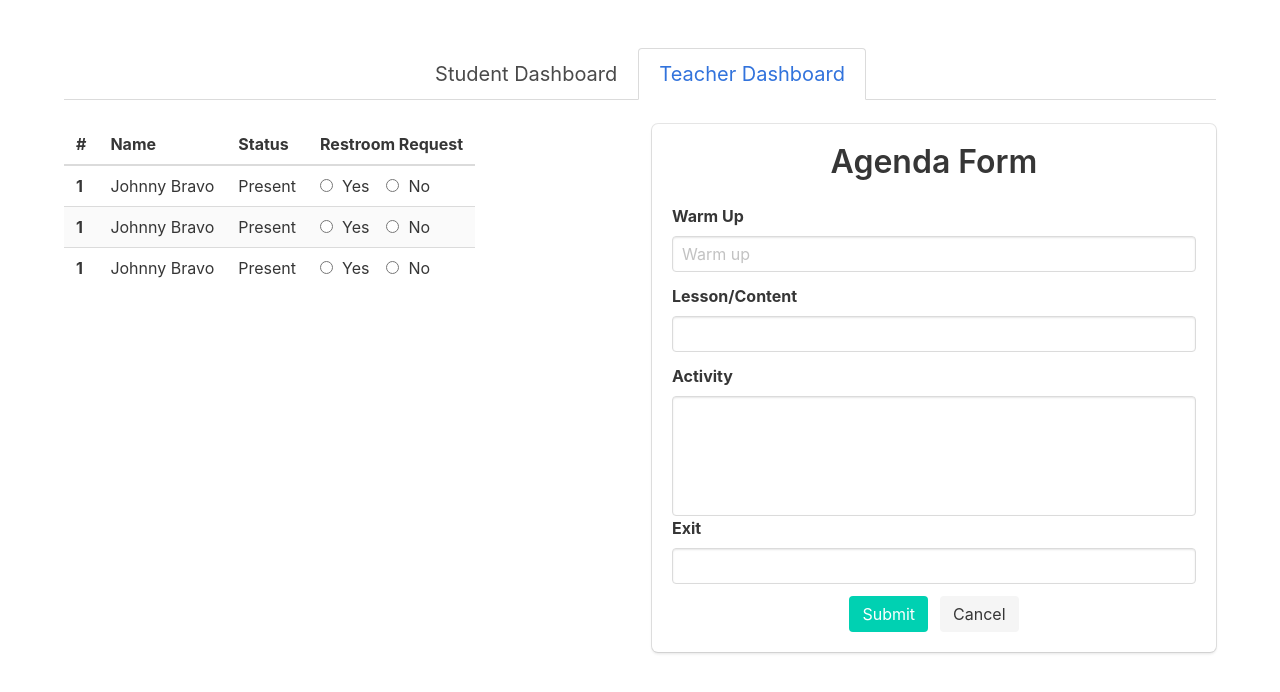
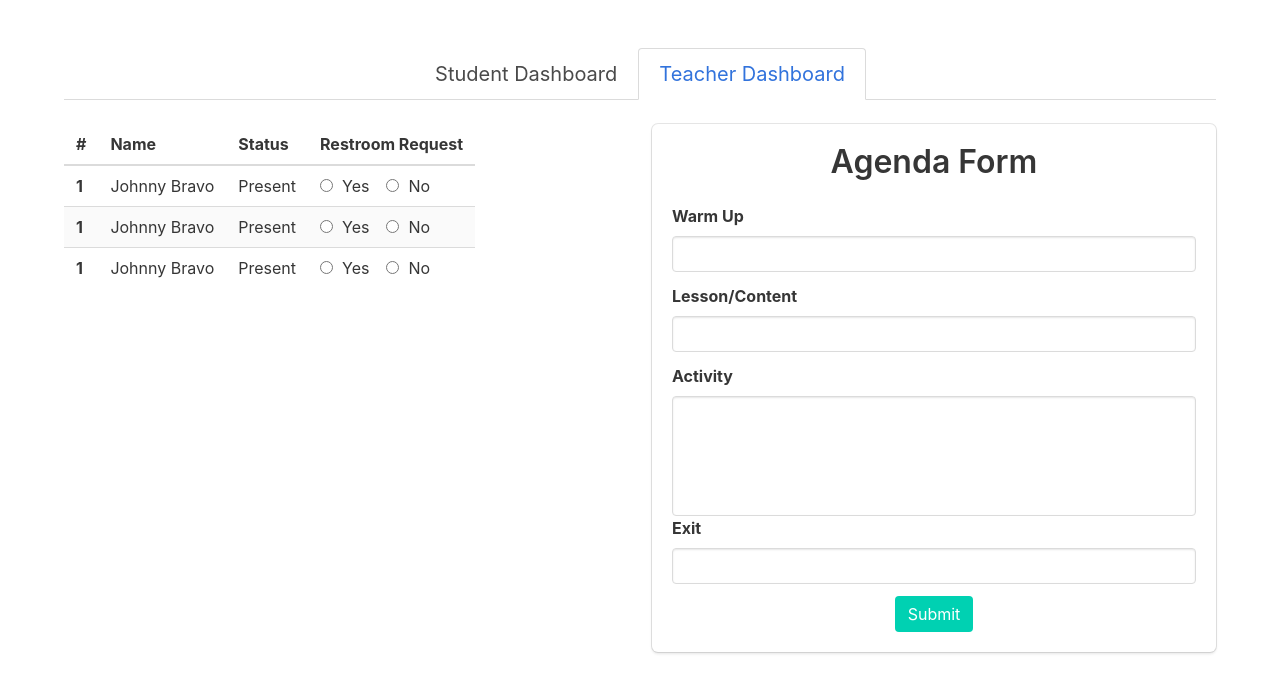
Before and after one commit to Lee-ArnoldIII/react-redux-cmap, a React (Create React App) app: page / in a window 1280 px wide. Both pictures are taken after a click on the item "Teacher Dashboard". Shown: the top 692 px of the page. Built offline with nearby package versions, Linux system fonts and the light colour scheme.

Commit message:
added redux to agenda form

```diff
--- a/src/components/student/StudentAgenda.js
+++ b/src/components/student/StudentAgenda.js
@@ -43,10 +43,4 @@ const mapStateToProps = (state) => ({
 
 })
 
-const mapDispatchToProps = (dispatch) => ({
-  addTodo: (todoText) => dispatch({ type: 'ADD_TODO', text: todoText }),
-  toggleTodo: (idx) => dispatch({ type: 'TOGGLE_TODO', idx: idx })
-
-})
-
 export default connect(mapStateToProps)(StudentAgenda)
--- a/src/components/teacher/AgendaForm.js
+++ b/src/components/teacher/AgendaForm.js
@@ -1,52 +1,117 @@
-import React from 'react'
+import React, { Component } from 'react'
+import { connect } from 'react-redux'
 
-const AgendaForm = () => {
+class AgendaForm extends Component {
+  constructor(props) {
+    super(props)
+
+    this.state = {
+       warmUp: '',
+       lesson: '',
+       activity: '',
+       exit: ''
+    }
+
+    this.handleWarmUp = this.handleWarmUp.bind(this)
+    this.handleLesson = this.handleLesson.bind(this)
+    this.handleActivity = this.handleActivity.bind(this)
+    this.handleExit = this.handleExit.bind(this)
+    this.handleSubmit = this.handleSubmit.bind(this)
+  }
+
+  handleWarmUp (evt) {
+    this.setState({
+      warmUp: evt.target.value
+    })
+  }
+
+  handleLesson (evt) {
+    this.setState({
+      lesson: evt.target.value
+    })
+  }
+
+  handleActivity (evt) {
+    this.setState({
+      activity: evt.target.value
+    })
+  }
+
+  handleExit (evt) {
+    this.setState({
+      exit: evt.target.value
+    })
+  }
+
+  handleSubmit (evt) {
+    evt.preventDefault()
+    this.props.addAgenda(this.state.warmUp,
+                         this.state.lesson,
+                         this.state.activity,
+                         this.state.exit
+                         )
+    this.setState({
+      warmUp: '',
+      lesson: '',
+      activity: '',
+      exit: ''
+    })
+  }
+
+  render() {
+    const { addWarmUp } = this.props
     return (
-    <div className='column is-half'>
-      <div class='box'>
-        <h1 class='title has-text-centered'>Agenda Form</h1>
+      <React.Fragment>
 
-        <div class='field'>
-          <label class='label'>Warm Up</label>
-          <div class='control'>
-            <input class='input' type='text' placeholder='Warm up' />
+          <form className='column is-half' onSubmit={this.handleSubmit}>
+            <div className='box'>
+              <h1 className='title has-text-centered'>Agenda Form</h1>
+
+              <div className='field'>
+                <label className='label'>Warm Up</label>
+                <div className='control'>
+                  <input className='input' type='text' placeholder='' value={this.state.warmUp} onChange={this.handleWarmUp}/>
                 </div>
               </div>
 
-        <div class='field'>
-          <label class='label'>Lesson/Content</label>
-          <div class='control'>
-            <input class='input' type='text' placeholder='' />
+              <div className='field'>
+                <label className='label'>Lesson/Content</label>
+                <div className='control'>
+                  <input className='input' type='text' placeholder='' value={this.state.lesson} onChange={this.handleLesson}/>
                 </div>
               </div>
 
-        <label class='label'>Activity</label>
-        <div class='control'>
-          <textarea class='textarea has-fixed-size' placeholder='' />
+              <label className='label'>Activity</label>
+              <div className='control'>
+                <textarea className='textarea has-fixed-size' placeholder='' value={this.state.activity} onChange={this.handleActivity}/>
               </div>
 
-        <div class='field'>
-          <label class='label'>Exit</label>
-          <div class='control'>
-            <input class='input' type='text' placeholder='' />
+              <div className='field'>
+                <label className='label'>Exit</label>
+                <div className='control'>
+                  <input className='input' type='text' placeholder='' value={this.state.exit} onChange={this.handleExit} />
                 </div>
               </div>
 
-        <div class='field is-grouped is-grouped-centered'>
-          <p class='control'>
-            <a class='button is-primary'>
+              <div className='field is-grouped is-grouped-centered'>
+                <p className='control'>
+                  <a className='button is-primary' onClick={this.handleSubmit}>
                       Submit
-            </a>
-          </p>
-          <p class='control'>
-            <a class='button is-light'>
-                Cancel
                   </a>
                 </p>
               </div>
             </div>
-    </div>
+          </form>
+
+      </React.Fragment>
     )
   }
+}
 
-export default AgendaForm
+
+const mapDispatchToProps = (dispatch) => ({
+    addAgenda: (warmUpText, lessonText, activityText, exitText) =>
+      dispatch({type: 'ADD_AGENDA', warmUpText, lessonText, activityText, exitText}),
+})
+
+export default connect(null, mapDispatchToProps)(AgendaForm)
--- a/src/components/teacher/RosterTableRow.js
+++ b/src/components/teacher/RosterTableRow.js
@@ -8,12 +8,12 @@ const RosterTableRow = () => {
         <td>Johnny Bravo</td>
         <td>Present</td>
         <td>
-          <div class="control">
-            <label class="radio">
+          <div className="control">
+            <label className="radio">
               <input type="radio" name="answer"/>
               &nbsp;&nbsp;Yes
             </label> &nbsp;
-            <label class="radio">
+            <label className="radio">
               <input type="radio" name="answer"/>
               &nbsp;&nbsp;No
             </label>
@@ -25,12 +25,12 @@ const RosterTableRow = () => {
         <td>Johnny Bravo</td>
         <td>Present</td>
         <td>
-          <div class="control">
-            <label class="radio">
+          <div className="control">
+            <label className="radio">
               <input type="radio" name="answer"/>
               &nbsp;&nbsp;Yes
             </label> &nbsp;
-            <label class="radio">
+            <label className="radio">
               <input type="radio" name="answer"/>
               &nbsp;&nbsp;No
             </label>
@@ -42,12 +42,12 @@ const RosterTableRow = () => {
         <td>Johnny Bravo</td>
         <td>Present</td>
         <td>
-          <div class="control">
-            <label class="radio">
+          <div className="control">
+            <label className="radio">
               <input type="radio" name="answer"/>
               &nbsp;&nbsp;Yes
             </label> &nbsp;
-            <label class="radio">
+            <label className="radio">
               <input type="radio" name="answer"/>
               &nbsp;&nbsp;No
             </label>
--- a/src/reducers/reducer.js
+++ b/src/reducers/reducer.js
@@ -7,10 +7,10 @@ const initialState = {
     { name: 'Lee Arnold', attendance: true }
   ],
   agenda: {
-    warmUp: { task: 'Key Question', done: false },
-    lesson: { task: 'Causes of WWII', done: false },
-    activity: { task: 'Think, Pair, Share and Quick Write', done: false },
-    exit: { task: 'Exit Ticket', done: false }
+    warmUp: { task: 'a', done: false },
+    lesson: { task: 'a', done: false },
+    activity: { task: 'a\na\na', done: false },
+    exit: { task: 'a', done: false }
   },
   restroom: false
 }
@@ -18,9 +18,21 @@ const initialState = {
 const agendaReducer = (state = initialState, action) => {
   // Add more cases (delete, toggleRR, adding student, etc..)
   // Or add different reducers (student/attendance, restroom)
+  console.log('action in reducer', action)
+  const { warmUpText, lessonText, activityText, exitText } = action
+
   switch (action.type) {
     case 'ADD_AGENDA':
-      return state
+      return {
+        ...state,
+        agenda: {
+          warmUp: { task: warmUpText, done: false },
+          lesson: { task: lessonText, done: false },
+          activity: { task: activityText, done: false },
+          exit: { task: exitText, done: false }
+        }
+      }
+
     default:
       return state
   }
```
Also changed, not shown: src/components/teacher/TeacherDashboard.js (+6 -1 lines). Lines whose indentation alone changed are shown as unchanged.
